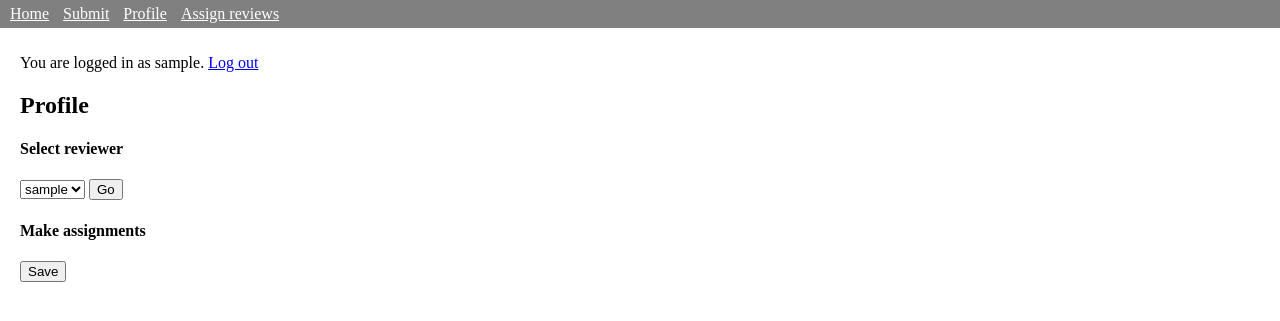
After one commit to jeanqasaur/jeeves, a Django app: page /assign_reviews in a window 1280 px wide. The commit adds this page. Shown: the top 321 px of the page. Run offline with Django 3.2, Linux system fonts and the light colour scheme; the visitor is signed in with stand-in values (Sample User, id 1); data comes from the database, SQL or seed files in the repository; data that the repository does not hold is empty; parts of the project's set-up code (start-up, migrations or seed data) failed here and were passed over; some libraries are stand-ins or nearby versions.

Commit message:
select reviewers

```diff
--- a/demo/conf/conf/views.py
+++ b/demo/conf/conf/views.py
@@ -5,10 +5,11 @@ from django.contrib.auth.decorators import login_required
 from django.shortcuts import render_to_response
 from django.http import HttpResponseRedirect, HttpResponse
 from django.contrib.auth.models import User
+import urllib
 
 import forms
 
-from models import Paper, PaperVersion, UserProfile, Review
+from models import Paper, PaperVersion, UserProfile, Review, ReviewAssignment
 
 def register_account(request):
     if request.user.is_authenticated():
@@ -125,3 +126,56 @@ def submit_review_view(request):
         'form' : form,
         'paper' : paper,
     }))
+
+@login_required
+def assign_reviews_view(request):
+    possible_reviewers = list(User.objects.all()) # TODO filter by people who are reviewers
+
+    reviewer = None
+    try:
+        reviewer_username = request.GET['reviewer_username']
+        for r in possible_reviewers:
+            if r.username == reviewer_username:
+                reviewer = r
+                break
+    except KeyError:
+        pass
+    if not reviewer:
+        reviewer = request.user
+
+    papers = list(Paper.objects.all())
+    assignments = list(ReviewAssignment.objects.filter(user=reviewer).all())
+
+    # Construct initial_data which is a list of ReviewAssignments for
+    # the ReviewAssignmentFormset. For the given user, we should have one
+    # for each paper. If one does not already exist for some paper, create it.
+    data = {assignment.paper : {
+        'user' : assignment.user,
+        'paper' : assignment.paper,
+        'type' : assignment.type
+      } for assignment in assignments}
+    for paper in papers:
+        if paper not in data:
+            data[paper] = {
+                'user' : reviewer,
+                'paper' : paper,
+                'type' : 'none'
+            }
+    initial_data = data.values()
+
+    if request.method == 'POST':
+        formset = forms.ReviewAssignmentFormset(request.POST, initial=initial_data)
+        if formset.is_valid():
+            for form in formset.forms:
+                form.save()
+            return HttpResponseRedirect("assign_reviews?reviewer_username=%s" % urllib.quote(reviewer.username))
+    else:
+        formset = forms.ReviewAssignmentFormset(initial=initial_data)
+
+    print formset.forms
+
+    return render_to_response("assign_reviews.html", RequestContext(request, {
+        'reviewer' : reviewer,
+        'formset' : formset,
+        'possible_reviewers' : possible_reviewers,
+    }))
--- /dev/null
+++ b/demo/conf/templates/assign_reviews.html
@@ -0,0 +1,28 @@
+{% extends 'base.html' %}
+
+{% block content %}
+    <h2>Profile</h2>
+
+    <form method="get" action="">
+        <h4> Select reviewer </h4>
+        <select name="reviewer_username">
+            {% for r in possible_reviewers %}
+                <option value="{{r.username}}" {% if r == reviewer %}selected{% endif %}>{{r.username}}</option>
+            {% endfor %}
+        </select>
+        <input type="submit" value="Go" />
+    </form>
+
+    <h4> Make assignments </h4>
+    <form method="post" action="">
+    	{% csrf_token %}
+    	{{ formset.management_form }}
+    	<table>
+    	    {% for form in formset.forms %}
+                <tr> <td colspan="2"> {{form.initial.user.username}} </td> </tr>
+    	        {{ form }}
+    	    {% endfor %}
+    	</table>
+        <input type="submit" value="Save" />
+    </form>
+{% endblock %}
--- a/demo/conf/templates/navbar.html
+++ b/demo/conf/templates/navbar.html
@@ -2,4 +2,5 @@
     <li> <a href="/index">Home</a> </li>
     <li> <a href="/submit">Submit</a> </li>
     <li> <a href="/accounts/profile">Profile</a> </li>
+    <li> <a href="/assign_reviews">Assign reviews</a> </li>
 </ul>
--- a/demo/conf/urls.py
+++ b/demo/conf/urls.py
@@ -26,4 +26,5 @@ urlpatterns = patterns('',
     url(r'^submit$', views.submit_view),
     url(r'^paper$', views.paper_view),
     url(r'^submit_review$', views.submit_review_view),
+    url(r'^assign_reviews$', views.assign_reviews_view),
 ) + static(settings.MEDIA_URL, document_root=settings.MEDIA_ROOT)
```
Also changed, not shown: demo/conf/conf/forms.py (+14 -2 lines), demo/conf/conf/models.py (+11 -0 lines).
